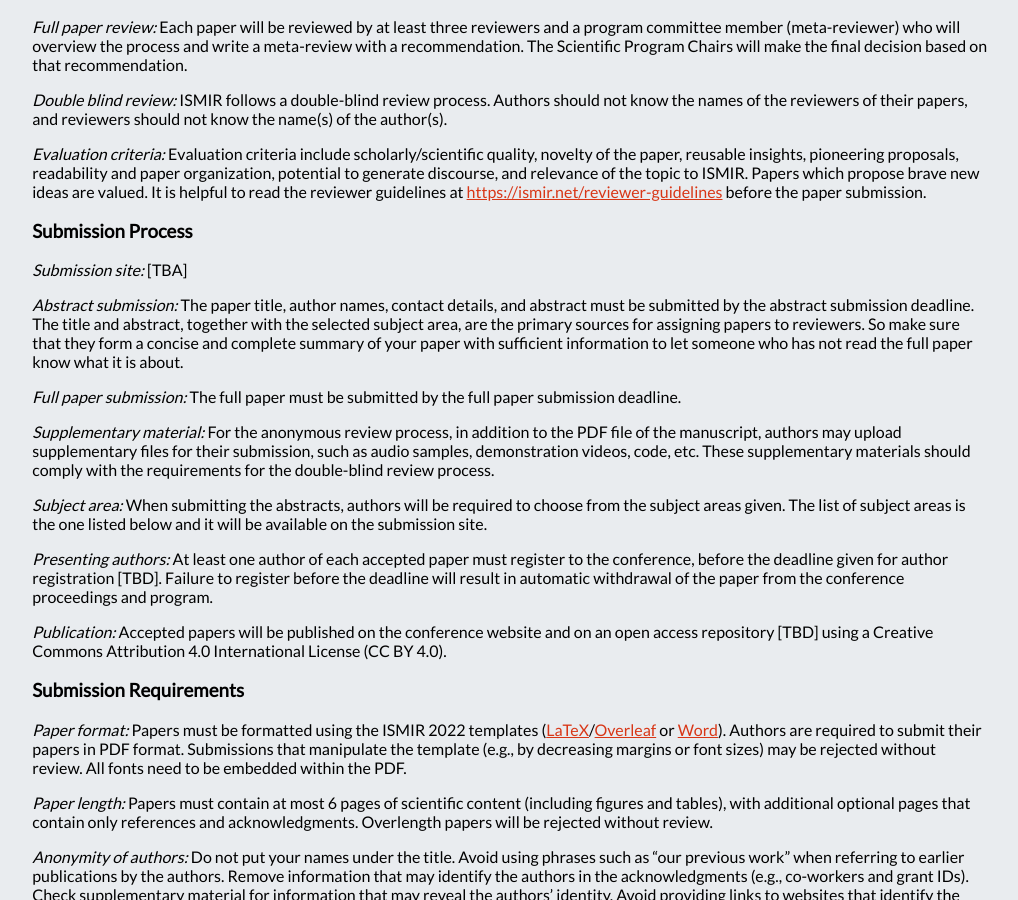
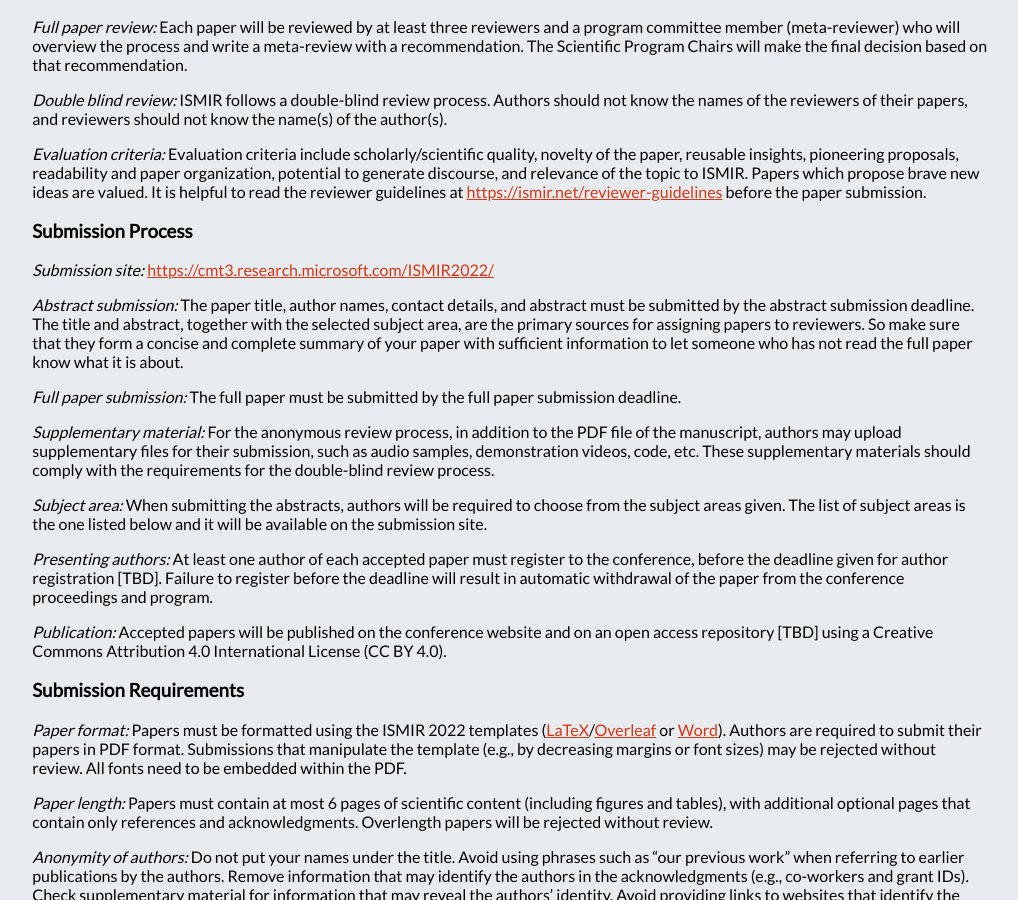
Before and after one commit to ismir2022/ismir2022.github.io, a Jekyll site: the page built from calls/cfp.md, in a window 1280 px wide and 900 px high, scrolled down 1537 px. Shown: the whole window, without its empty margins (155-1173 px from the left). Built offline with Jekyll 4.4.1, drawn with Linux system fonts in a browser that asks for light colours; nearby versions of some CDN libraries.

Commit message:
submission website link added to cfp

```diff
--- a/calls/cfp.md
+++ b/calls/cfp.md
@@ -41,7 +41,7 @@ _Double blind review:_ ISMIR follows a double-blind review process. Authors shou
 _Evaluation criteria:_  Evaluation criteria include scholarly/scientific quality, novelty of the paper, reusable insights, pioneering proposals, readability and paper organization, potential to generate discourse, and relevance of the topic to ISMIR. Papers which propose brave new ideas are valued.  It is helpful to read the reviewer guidelines at [https://ismir.net/reviewer-guidelines](https://ismir.net/reviewer-guidelines) before the paper submission.
 
 ### Submission Process
-_Submission site:_ [TBA]
+_Submission site:_ [https://cmt3.research.microsoft.com/ISMIR2022/](https://cmt3.research.microsoft.com/ISMIR2022/)
 
 _Abstract submission:_ The paper title, author names, contact details, and abstract must be submitted by the abstract submission deadline. The title and abstract, together with the selected subject area, are the primary sources for assigning papers to reviewers. So make sure that they form a concise and complete summary of your paper with sufficient information to let someone who has not read the full paper know what it is about.
 
```
